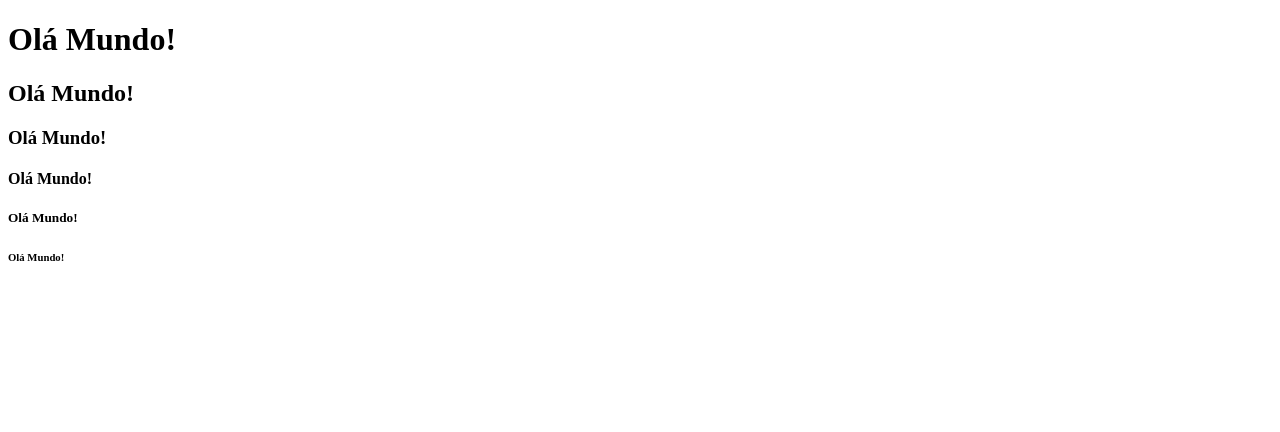
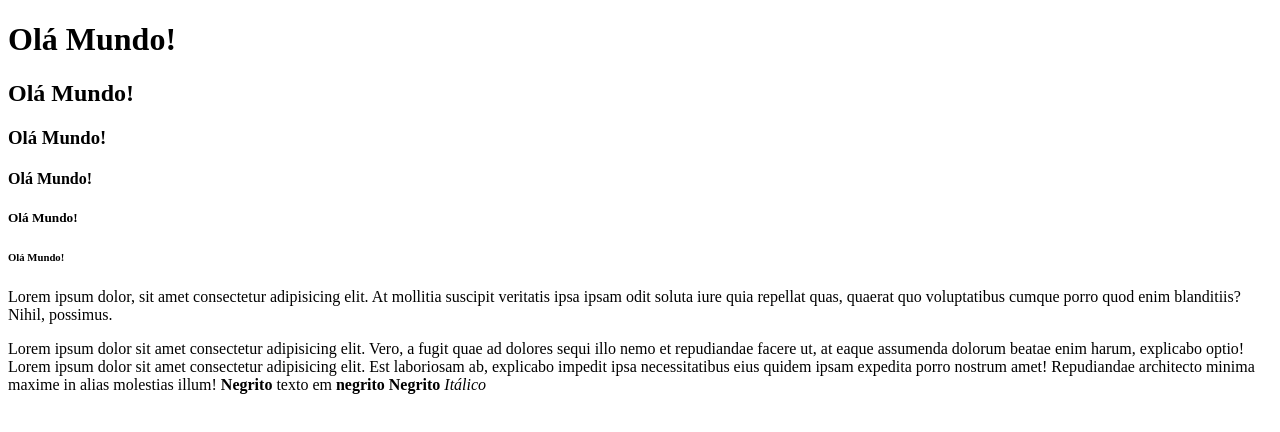
Before and after one commit to Gestao-de-Performance/conteudo-visto-em-aula-Diego-Mira, a plain HTML site: page index.html in a window 1280 px wide. Drawn offline with Linux system fonts and the light colour scheme.

Commit message:
Update index.html

```diff
--- a/index.html
+++ b/index.html
@@ -14,6 +14,30 @@
       <h4>Olá Mundo!</h4>
       <h5>Olá Mundo!</h5>
       <h6>Olá Mundo!</h6>
+
+      <p>
+        Lorem ipsum dolor, sit amet consectetur adipisicing elit. At mollitia
+        suscipit veritatis ipsa ipsam odit soluta iure quia repellat quas,
+        quaerat quo voluptatibus cumque porro quod enim blanditiis? Nihil,
+        possimus.
+      </p>
+
+      <span
+        >Lorem ipsum dolor sit amet consectetur adipisicing elit. Vero, a fugit
+        quae ad dolores sequi illo nemo et repudiandae facere ut, at eaque
+        assumenda dolorum beatae enim harum, explicabo optio!</span
+      >
+      <span
+        >Lorem ipsum dolor sit amet consectetur adipisicing elit. Est laboriosam
+        ab, explicabo impedit ipsa necessitatibus eius quidem ipsam expedita
+        porro nostrum amet! Repudiandae architecto minima maxime in alias
+        molestias illum!</span
+      >
+
+      <b>Negrito</b>
+      <span>texto em <b>negrito</b></span>
+      <strong>Negrito</strong>
+      <span><i>Itálico</i></span>
     </main>
     <footer></footer>
   </body>
```
